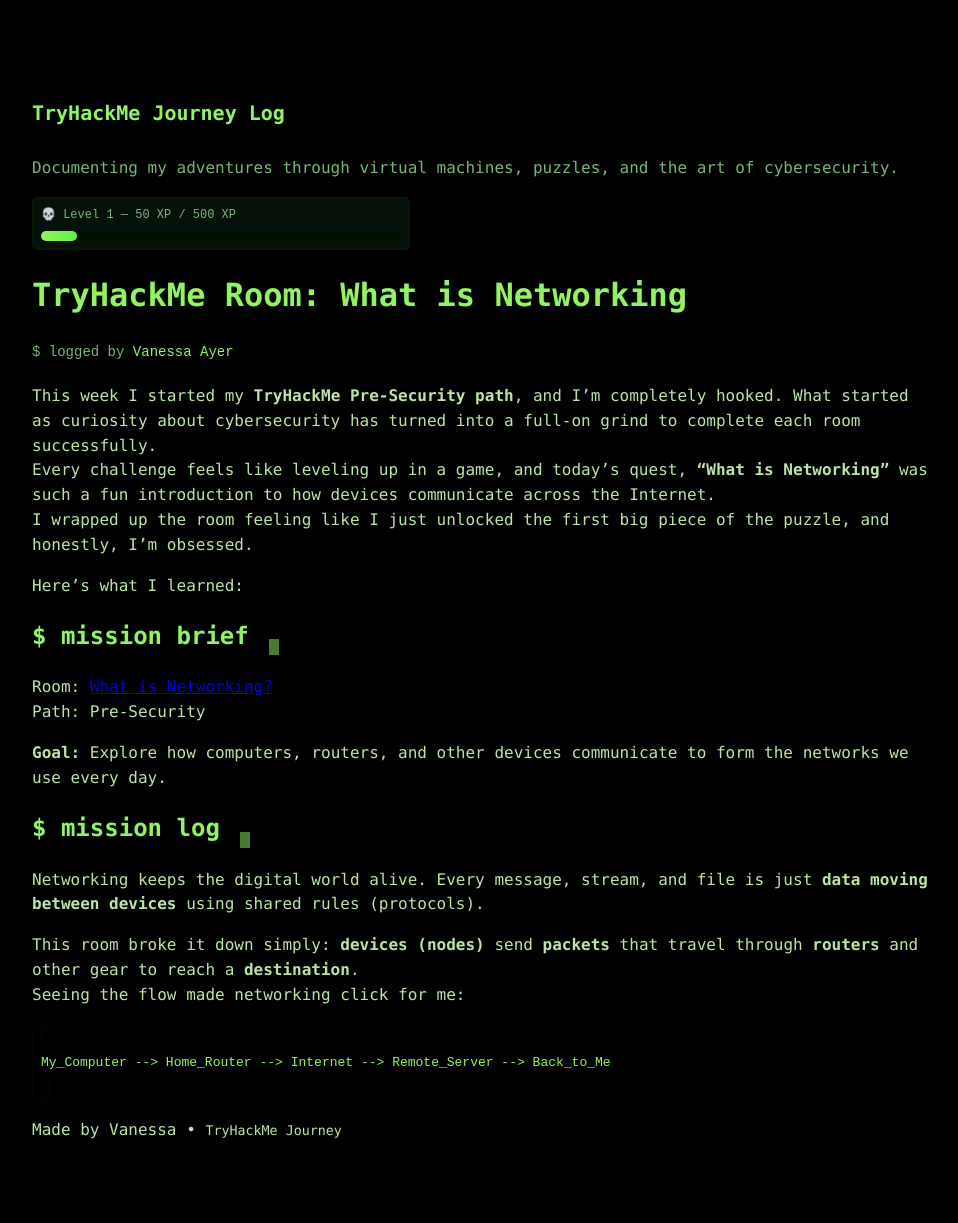
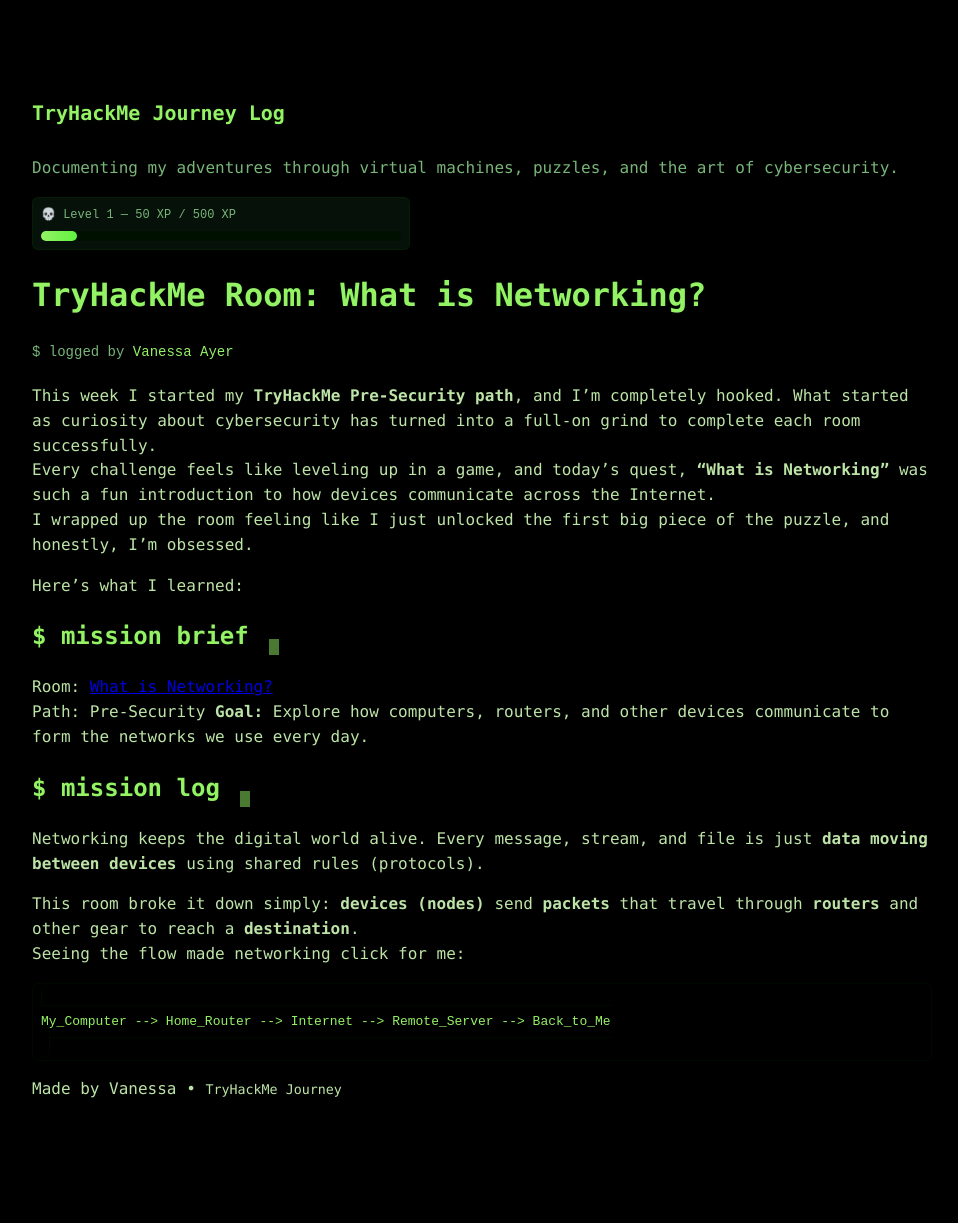
Before and after one commit to vanessa-ayer/tryhackme-log, a Jekyll site: the page built from _posts/2025-10-12-what-is-networking.md, in a window 1280 px wide. Shown: the whole page, without its empty margins (32-990 px from the left). Built offline with Jekyll 4.4.1, drawn with Linux system fonts in a browser that asks for light colours; after the commit the page ends 1182 px from its top, so only the background shows below that.

```diff
--- a/_posts/2025-10-12-what-is-networking.md
+++ b/_posts/2025-10-12-what-is-networking.md
@@ -1,6 +1,6 @@
 ---
 layout: post
-title: 'TryHackMe Room: What is Networking'
+title: 'TryHackMe Room: What is Networking?'
 date: 2025-10-12
 ---
 
@@ -14,7 +14,6 @@ Here’s what I learned:
 
 Room: [What is Networking?](https://tryhackme.com/room/whatisnetworking)
 Path: Pre-Security
-
 **Goal:** Explore how computers, routers, and other devices communicate to form the networks we use every day.
 
 <h2>$ mission log <span class="cursor"></span></h2>
```
